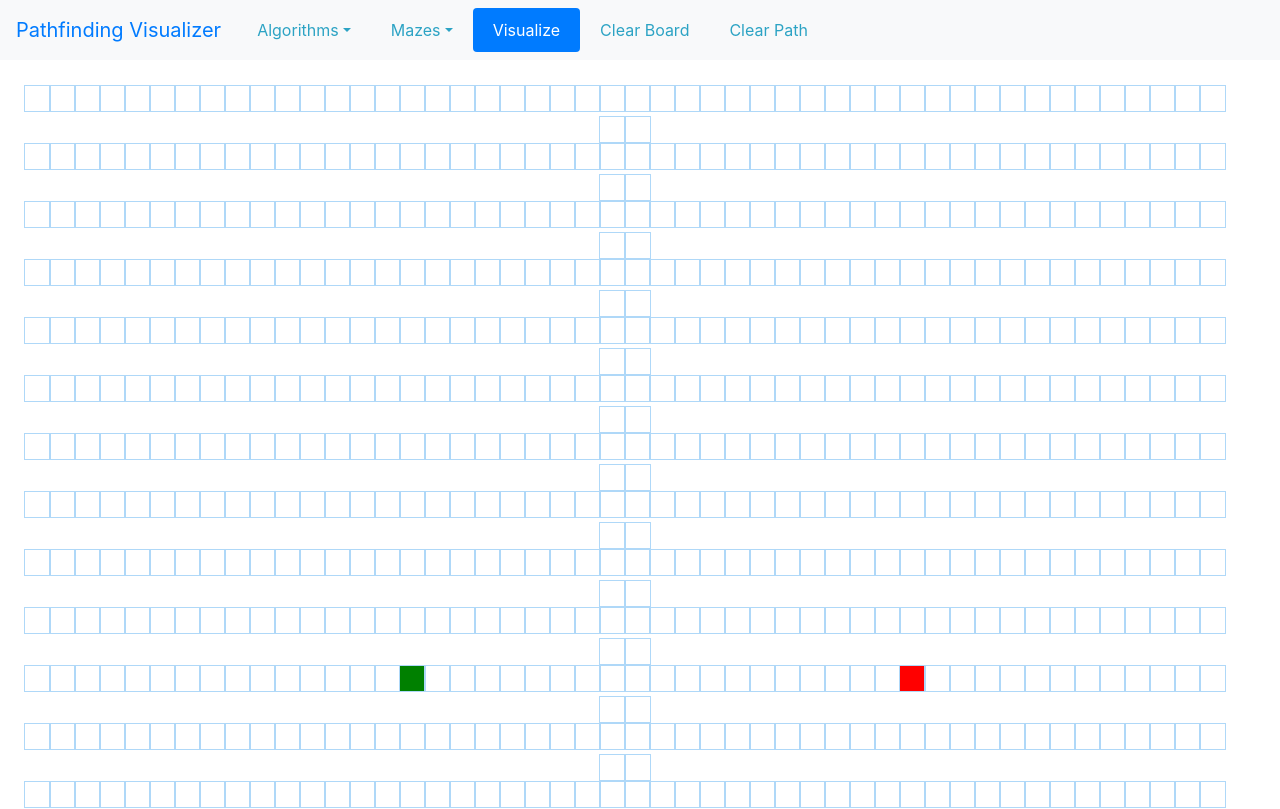
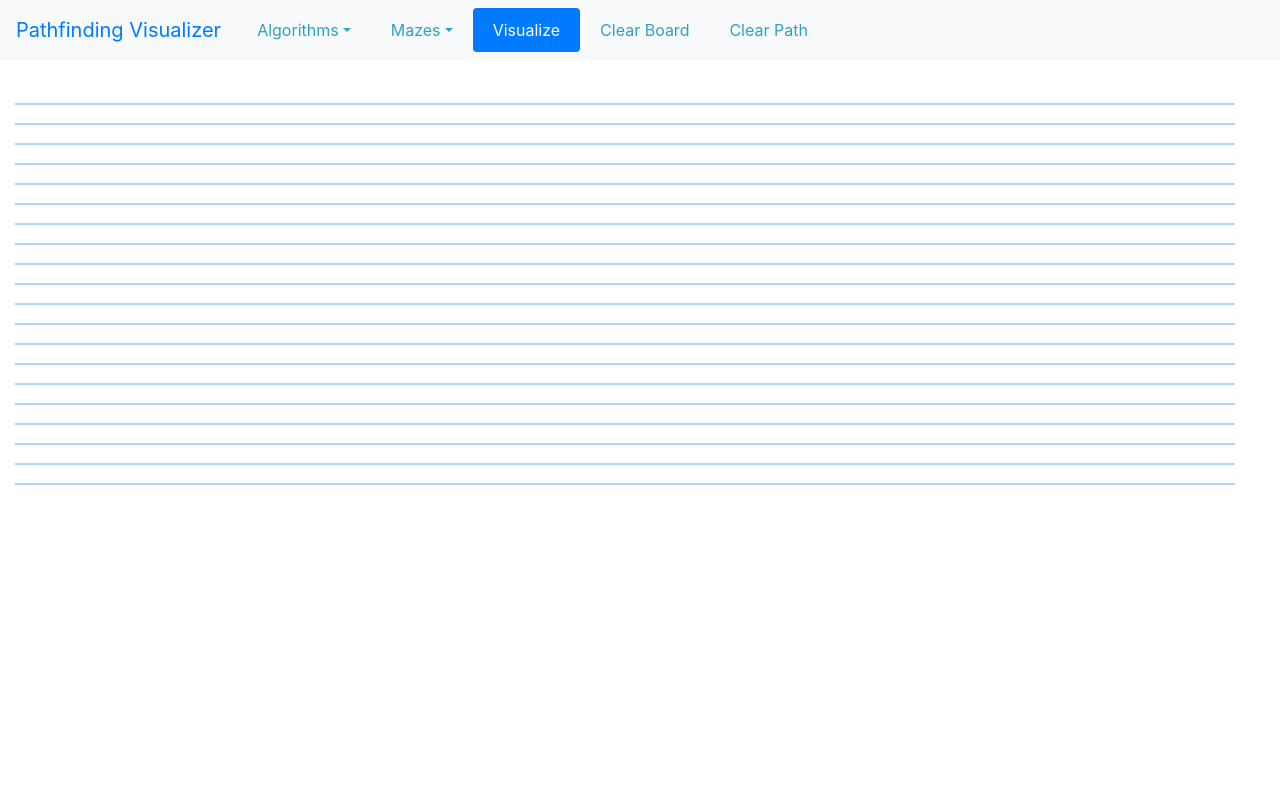
Before and after one commit to ala-bouzeghaia/pathfinding-visualizer, a React (Create React App) app: page / in a window 1280 px wide. Shown: the top 809 px of the page. Built offline with nearby package versions, Linux system fonts and the light colour scheme.

Commit message:
Updated node.css

```diff
--- a/src/components/node/node.css
+++ b/src/components/node/node.css
@@ -1,6 +1,6 @@
 .node {
-  width: 25px;
-  height: 25px;
+  width: 2%;
+  height: 100%;
   outline: 1px solid rgb(175, 216, 248);
   display: inline-block;
   margin: 0;
@@ -8,11 +8,19 @@
 }
 
 .node-finish {
-  background-color: red;
+  /*  background-color: red; */
+  background-image: url(circle.svg);
+  background-position: center;
+  background-repeat: no-repeat;
+  background-size: contain;
 }
 
 .node-start {
-  background-color: green;
+  /* background-color: #420863; */
+  background-image: url(square.svg);
+  background-position: center;
+  background-repeat: no-repeat;
+  background-size: contain;
 }
 
 .node-visited {
```
